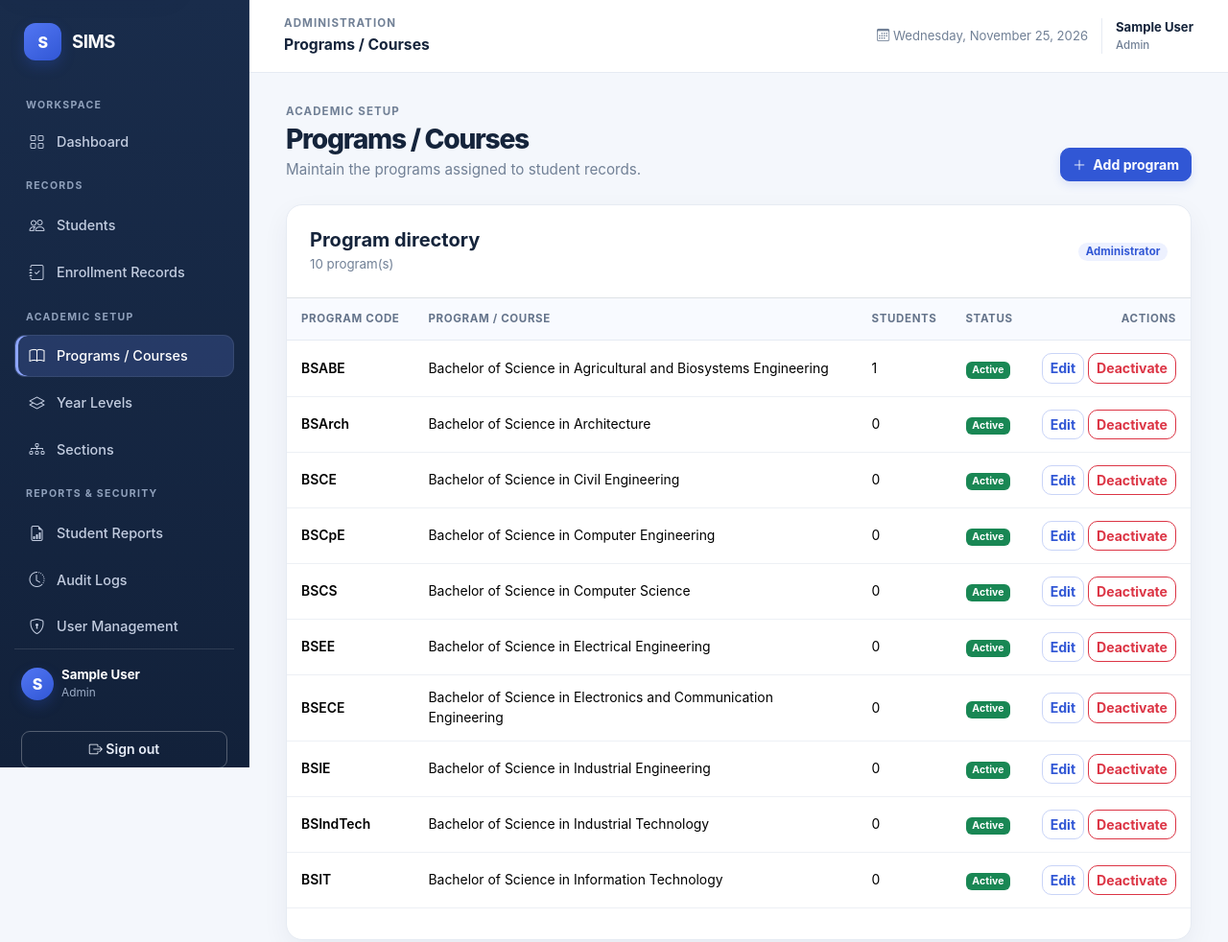
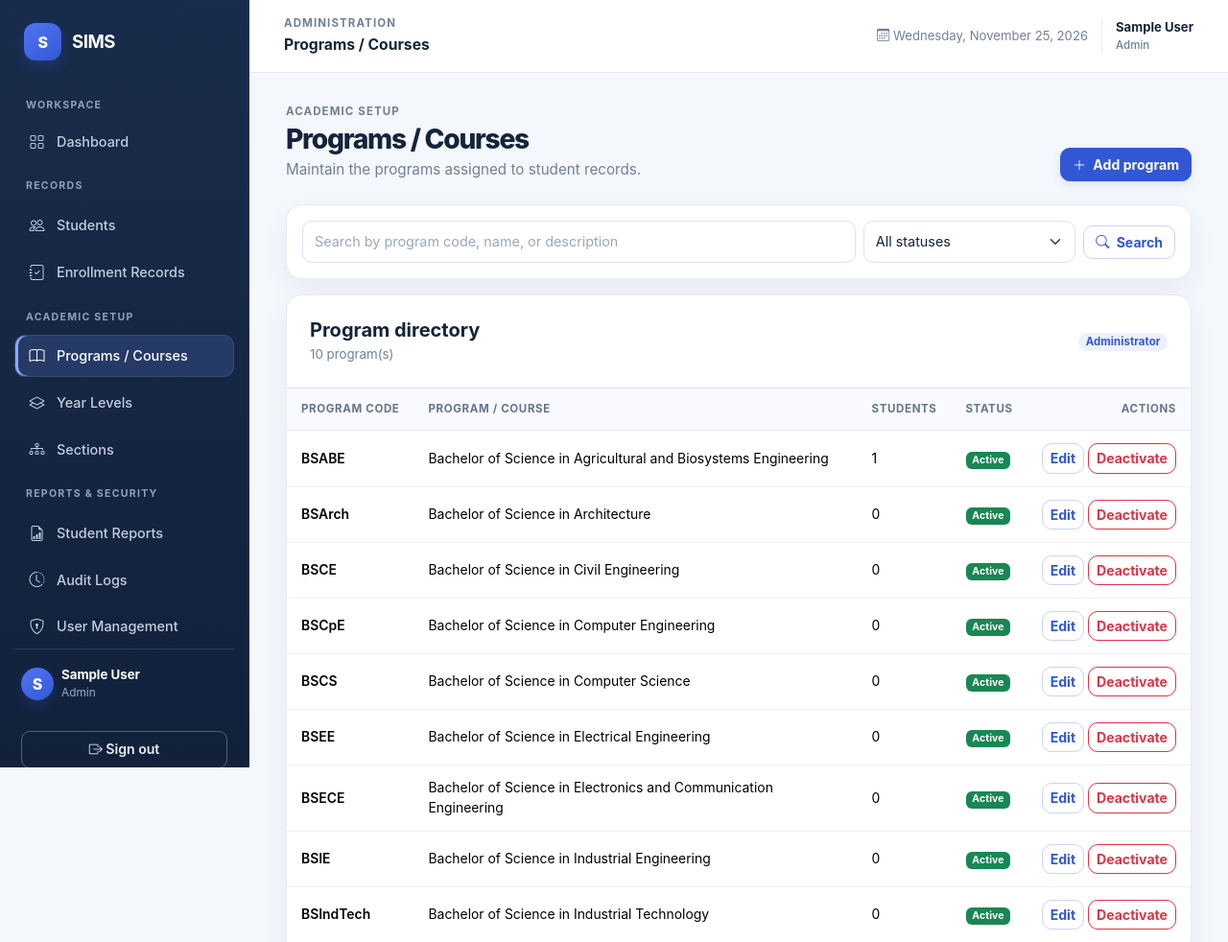
Before and after one commit to KyleDomSar/Student-Information-Management-System, a Laravel app: page /admin/programs in a window 1280 px wide. Shown: the top 982 px of the page at 96% size. Run offline with Laravel 12, Linux system fonts and the light colour scheme; a user stored in the database is signed in; data comes from the database, SQL or seed files in the repository; tables that the repository leaves empty hold one stand-in row (values such as "Sample post").

Commit message:
Add search and status filters to Programs page

```diff
--- a/resources/views/admin/programs/index.blade.php
+++ b/resources/views/admin/programs/index.blade.php
@@ -14,6 +14,26 @@
         <a href="{{ route('admin.programs.create') }}" class="btn btn-primary"><i class="bi bi-plus-lg me-1"></i> Add program</a>
     @endif
 </div>
+<div class="surface p-3 mb-3">
+    <form method="GET" action="{{ route('admin.programs.index') }}" class="row g-2 align-items-center">
+        <div class="col-md">
+            <label for="program-search" class="visually-hidden">Search programs</label>
+            <input id="program-search" type="search" name="search" value="{{ $search }}" class="form-control" placeholder="Search by program code, name, or description">
+        </div>
+        <div class="col-sm-5 col-md-3">
+            <label for="program-status" class="visually-hidden">Filter by status</label>
+            <select id="program-status" name="status" class="form-select">
+                <option value="">All statuses</option>
+                <option value="active" @selected($status === 'active')>Active</option>
+                <option value="inactive" @selected($status === 'inactive')>Inactive</option>
+            </select>
+        </div>
+        <div class="col-auto d-grid"><button class="btn btn-outline-primary" type="submit"><i class="bi bi-search me-1"></i> Search</button></div>
+        @if($search !== '' || $status !== '')
+            <div class="col-auto d-grid"><a href="{{ route('admin.programs.index') }}" class="btn btn-light">Clear filters</a></div>
+        @endif
+    </form>
+</div>
 <div class="surface overflow-hidden">
     <div class="p-3 p-md-4 border-bottom d-flex justify-content-between align-items-center">
         <div><h2 class="h5 fw-bold mb-1">Program directory</h2><p class="muted small mb-0">{{ $programs->total() }} program(s)</p></div>
@@ -22,9 +42,13 @@
     @if($programs->isEmpty())
         <div class="text-center p-5">
             <div class="stat-icon mx-auto mb-3"><i class="bi bi-book"></i></div>
-            <h2 class="h6 fw-bold">No programs added yet</h2>
-            <p class="muted small mb-3">Add the programs used by the department.</p>
-            @if(auth()->user()->isAdministrator())<a href="{{ route('admin.programs.create') }}" class="btn btn-primary btn-sm">Add program</a>@endif
+            <h2 class="h6 fw-bold">{{ $search !== '' || $status !== '' ? 'No matching programs found' : 'No programs added yet' }}</h2>
+            <p class="muted small mb-3">{{ $search !== '' || $status !== '' ? 'Try a different search term or clear the filters.' : 'Add the programs used by the department.' }}</p>
+            @if($search !== '' || $status !== '')
+                <a href="{{ route('admin.programs.index') }}" class="btn btn-light btn-sm">Clear filters</a>
+            @elseif(auth()->user()->isAdministrator())
+                <a href="{{ route('admin.programs.create') }}" class="btn btn-primary btn-sm">Add program</a>
+            @endif
         </div>
     @else
         <div class="table-responsive">
```
